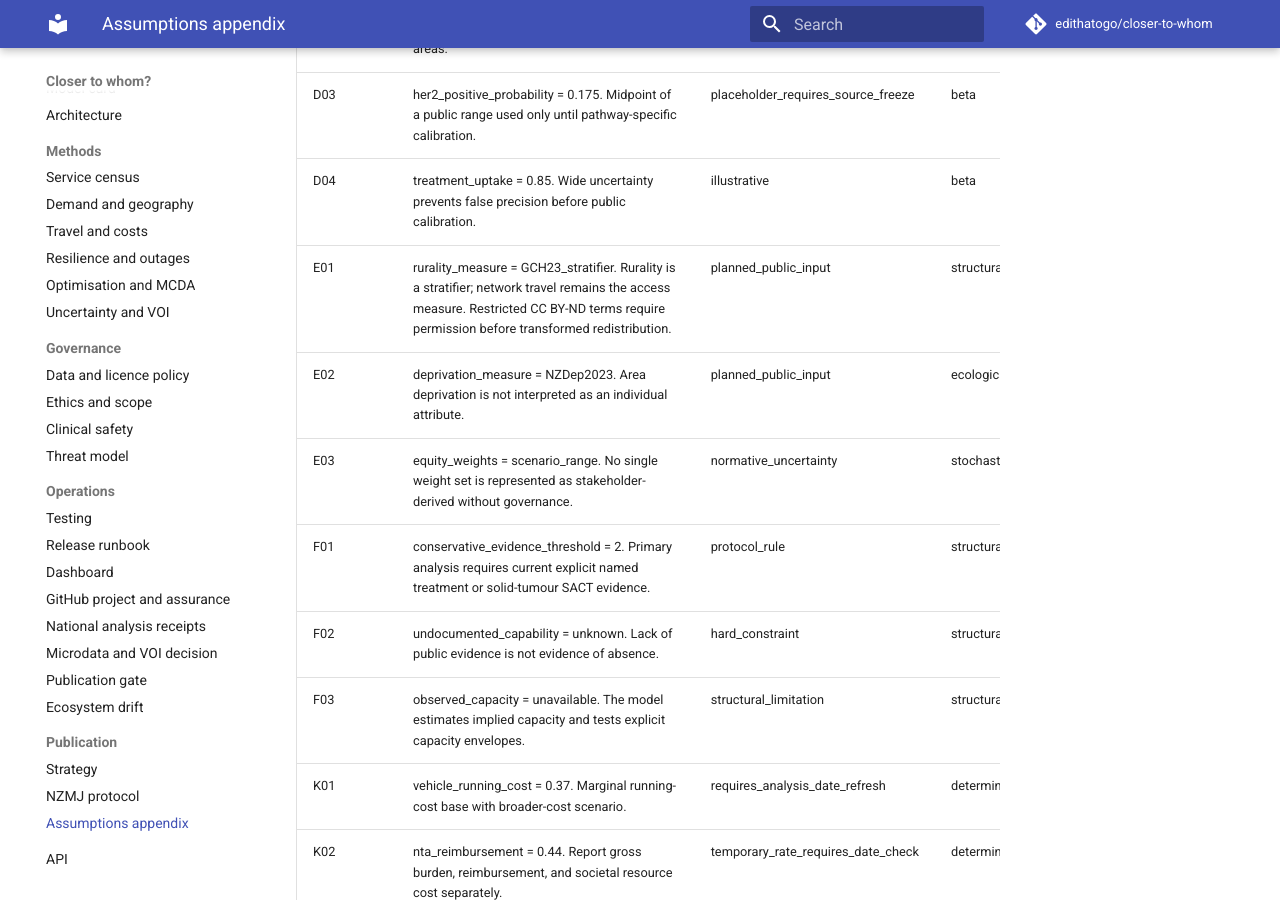
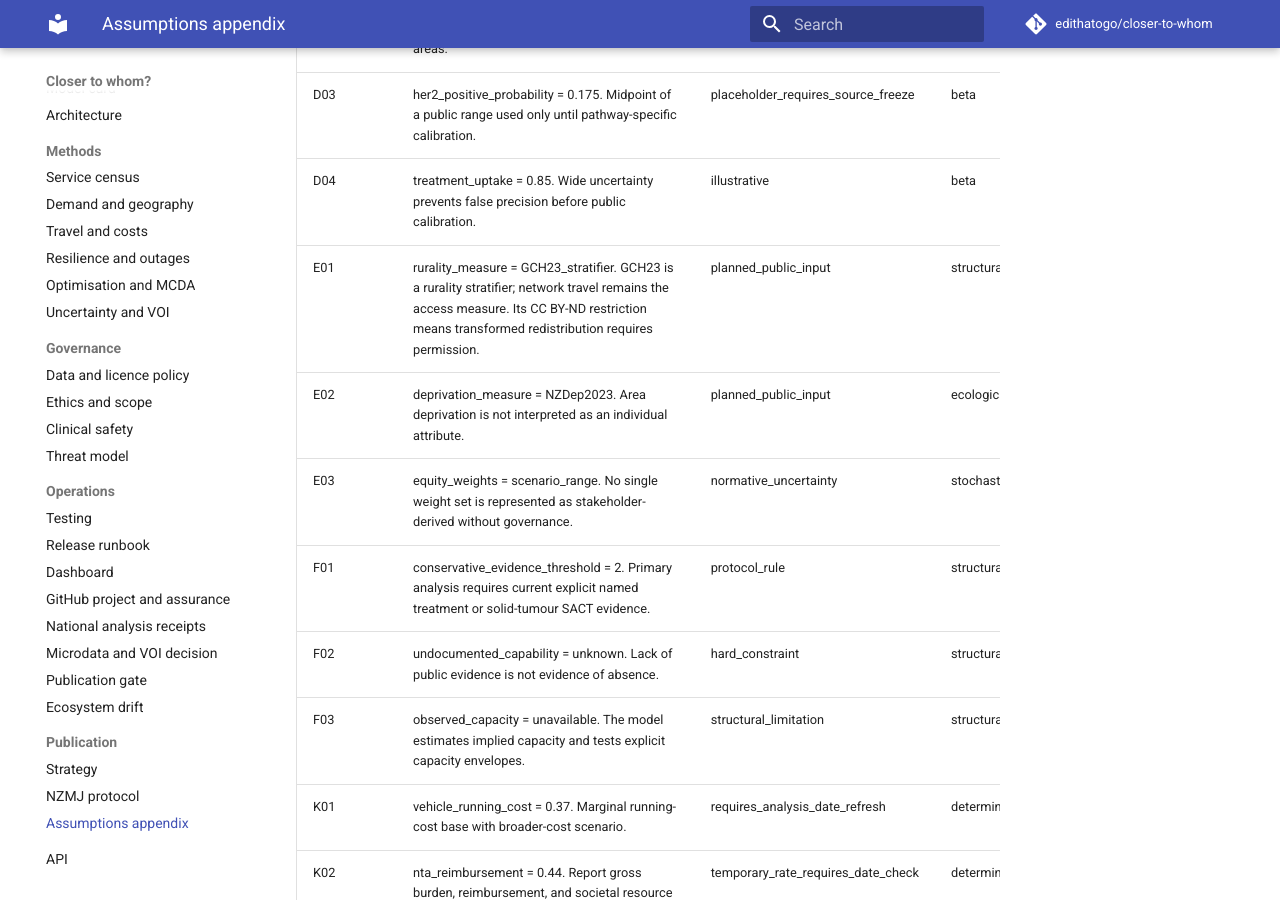
Before and after one commit to edithatogo/closer-to-whom, an MkDocs documentation site: the page built from docs/publication/assumptions-appendix.md, in a window 1280 px wide and 900 px high, scrolled down 902 px. Built offline with MkDocs 1.6.1 and Material for MkDocs 9.7.7, drawn with Linux system fonts in a browser that asks for light colours; comment, search, counter and statistics services are not loaded.

Commit message:
build: regenerate assumptions appendix

```diff
--- a/docs/publication/assumptions-appendix.md
+++ b/docs/publication/assumptions-appendix.md
@@ -13,7 +13,7 @@ Generated from `assumptions/assumptions.yaml`; do not edit by hand.
 | D02 | within_area_allocation = population_weighted_multiple_points. Multiple routing points reduce centroid bias in large areas. | planned_method | spatial |  |
 | D03 | her2_positive_probability = 0.175. Midpoint of a public range used only until pathway-specific calibration. | placeholder_requires_source_freeze | beta |  |
 | D04 | treatment_uptake = 0.85. Wide uncertainty prevents false precision before public calibration. | illustrative | beta |  |
-| E01 | rurality_measure = GCH23_stratifier. Rurality is a stratifier; network travel remains the access measure. Restricted CC BY-ND terms require permission before transformed redistribution. | planned_public_input | structural |  |
+| E01 | rurality_measure = GCH23_stratifier. GCH23 is a rurality stratifier; network travel remains the access measure. Its CC BY-ND restriction means transformed redistribution requires permission. | planned_public_input | structural |  |
 | E02 | deprivation_measure = NZDep2023. Area deprivation is not interpreted as an individual attribute. | planned_public_input | ecological |  |
 | E03 | equity_weights = scenario_range. No single weight set is represented as stakeholder-derived without governance. | normative_uncertainty | stochastic_mcda |  |
 | F01 | conservative_evidence_threshold = 2. Primary analysis requires current explicit named treatment or solid-tumour SACT evidence. | protocol_rule | structural |  |
```
